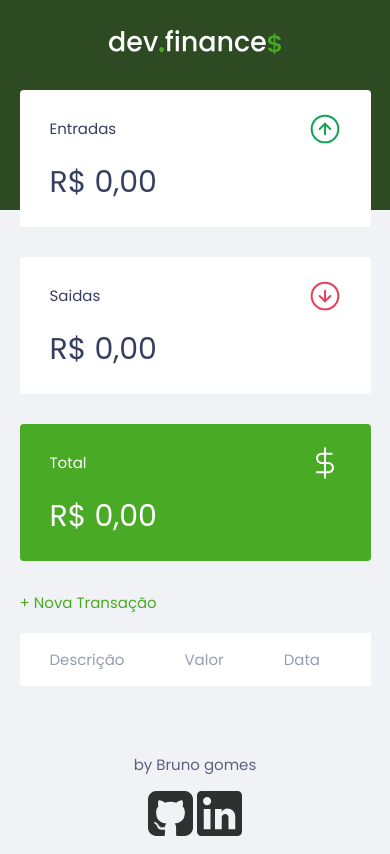
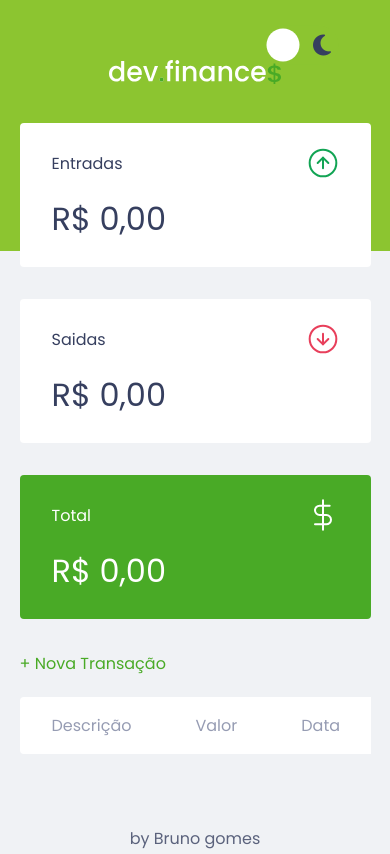
Before and after one commit to bruno2026/dev-finance, a plain HTML site: page index.html in a window 390 px wide. Shown: the top 854 px of the page. Drawn offline with Linux system fonts and the light colour scheme.

Commit message:
Dark mode fineshed

```diff
--- a/index.html
+++ b/index.html
@@ -8,9 +8,24 @@
     <link rel="stylesheet" href="./style.css">
     <link rel="preconnect" href="https://fonts.gstatic.com">
     <link href="https://fonts.googleapis.com/css2?family=Poppins:wght@100;400;700&display=swap" rel="stylesheet">
+    <link rel="shortcut icon" href="./assets/total.svg" type="image/x-icon">
+    <script src="https://kit.fontawesome.com/2153c37e0b.js" crossorigin="anonymous"></script>
 </head>
+
 <body>
+
+
     <header>
+        <div>
+            <div class="themetoggler">
+                <input type="checkbox" class="checkbox" id="theme-switch" />
+                <label class="label" for="theme-switch">
+                    <i class="fas fa-sun"></i>
+                    <i class="fas fa-moon"></i>
+                    <div class="ball"></div>
+                </label>
+            </div>
+        </div>
         <img src="./assets/logo.svg" alt="Logo Dev Finance">
     </header>
 
--- a/scripts.js
+++ b/scripts.js
@@ -225,6 +225,7 @@ const Form = {
     }
 }
 
+
 const App = {
     init() {
 
@@ -242,5 +243,39 @@ const App = {
         App.init()
     },
 }
+// theme switcher
+const themeSwitcher = document.getElementById("theme-switch");
 
+themeSwitcher.checked = false;
+function clickHandler() {
+    if (this.checked) {
+        document.body.classList.remove("light");
+        document.body.classList.add("dark");
+        localStorage.setItem("theme", "dark");
+    } else {
+        document.body.classList.add("light");
+        document.body.classList.remove("dark");
+        localStorage.setItem("theme", "light");
+    }
+    totalImg()
+    totalLightbackground()
+}
+themeSwitcher.addEventListener("click", clickHandler);
+
+window.onload = checkTheme();
+window.onload = totalImg();
+
+
+function checkTheme() {
+    const localStorageTheme = localStorage.getItem("theme");
+
+    if (localStorageTheme !== null && localStorageTheme === "dark") {
+        // set the theme of body
+        document.body.className = localStorageTheme;
+
+        // adjust the slider position
+        const themeSwitch = document.getElementById("theme-switch");
+        themeSwitch.checked = true;
+    }
+}
 App.init()
--- a/style.css
+++ b/style.css
@@ -3,8 +3,19 @@
         --green: #49AA26;
         --light-green: #3dd705;
         --red: #e92929;
+        --light-color-base: #FFF;
+        --background-color-header: #8cc530;
+        --backgroundcolorcards: #FFFFFF;
+        --backgroundcolor: #F0F2F5;
+        --backgroundcolortable: #fff;
+        --backgroundcolormodal: #f0f2f5;
+        --textcolortable:  #969cb3;
+        --cardtotal: #49aa26;
+        --inputbackgroundcolor: #ffffff;
         --github-icon: url(/assets/github.svg);
         --linkedin-icon: url(/assets/linkedin.svg);
+
+
 }
 
 * {
@@ -13,14 +24,94 @@
     box-sizing: border-box;
 }
 html {
-    font-size: 93.75%;
+    height: 100%;
+    font-family: 'Montserrat';
+
+    --bg: #FCFCFC;
+    --bg-panel: #EBEBEB;
+    --color-headings: #0077FF;
+    --color-text: #333333;
 }
 
 body {
-    background: #f0f2f5;
+    background: var(--backgroundcolor);
     font-family: 'Poppins', sans-serif
 }
 
+
+/*Dark theme*/
+/* Theme Switcher ==================================== */
+.themetoggler {
+    display: flex;
+    justify-content: flex-end;
+    padding-right: 4rem;
+    padding-bottom: 2px;
+}
+
+body.dark {
+    --dark-blue: #ffffff;
+    --green: #49aa26;
+    --light-green: #3dd705;
+    --red: #e92929;
+    --light-color-base: #FFF;
+    --background-color-header: #000000;
+    --backgroundcolorcards: #1a1616;
+    --backgroundcolor: #292C35;
+    --backgroundcolortable: #1a1616;;
+    --backgroundcolormodal: #18181d;
+    --textcolortable:  #FFF;
+    --cardtotal: #1a1616;
+    --inputbackgroundcolor: #282829;
+
+    transition: 0.2s linear
+}
+
+body.light {
+    transition: 0.2s linear
+}
+
+.checkbox {
+    opacity: 0;
+    position: absolute;
+}
+
+.label {
+	background-color: var(--background-color-header);
+	border-radius: 50px;
+	cursor: pointer;
+	display: flex;
+	align-items: center;
+	justify-content: space-between;
+	padding: 5px;
+	position: relative;
+	height: 26px;
+	width: 50px;
+	transform: scale(1.5);
+}
+
+.label .ball {
+	background-color: #fff;
+	border-radius: 50%;
+	position: absolute;
+	top: 2px;
+	left: 2px;
+	height: 22px;
+	width: 22px;
+	transform: translateX(0px);
+	transition: transform 0.2s linear;
+}
+
+.checkbox:checked + .label .ball {
+	transform: translateX(24px);
+}
+
+.fa-moon {
+	color: #363f5f;
+}
+
+.fa-sun {
+	color: #f39c12;
+}
 
 /*visivel somente para leitores de busca*/
 .sr-only {
@@ -107,7 +198,7 @@ button:hover {
 
 /* Header ==================*/
 header {
-    background: #2D4A22;
+    background-color: var(--background-color-header);
     padding: 2rem 0 10rem;
     text-align: center;
 }
@@ -128,7 +219,7 @@ header {
 
 /* Cards */
 .card {
-    background: white;
+    background-color: var(--backgroundcolorcards);
     padding: 1.5rem 2rem;
     border-radius: 0.25rem;
 
@@ -154,8 +245,18 @@ header {
 }
 
 .card.total {
-    background: var(--green);
+    background: var(--cardtotal);
     color: white;
+}
+
+.negative {
+    background: var(--red);
+}
+
+.card.total span,
+.card.total p{
+
+    color: #fff ;
 }
 
 
@@ -170,6 +271,7 @@ header {
     border-spacing: 0rem 0.5rem;
     color: #969cb3;
 }
+
 table thead tr th:first-child,
 table tbody tr td:first-child {
     border-radius: 0.25rem 0 0 0.25rem;
@@ -197,7 +299,7 @@ table tbody tr:hover {
 }
 
 table tbody td {
-    background: white;
+    background: var(--backgroundcolortable);
     padding: 1rem 2rem;
 }
 
```
